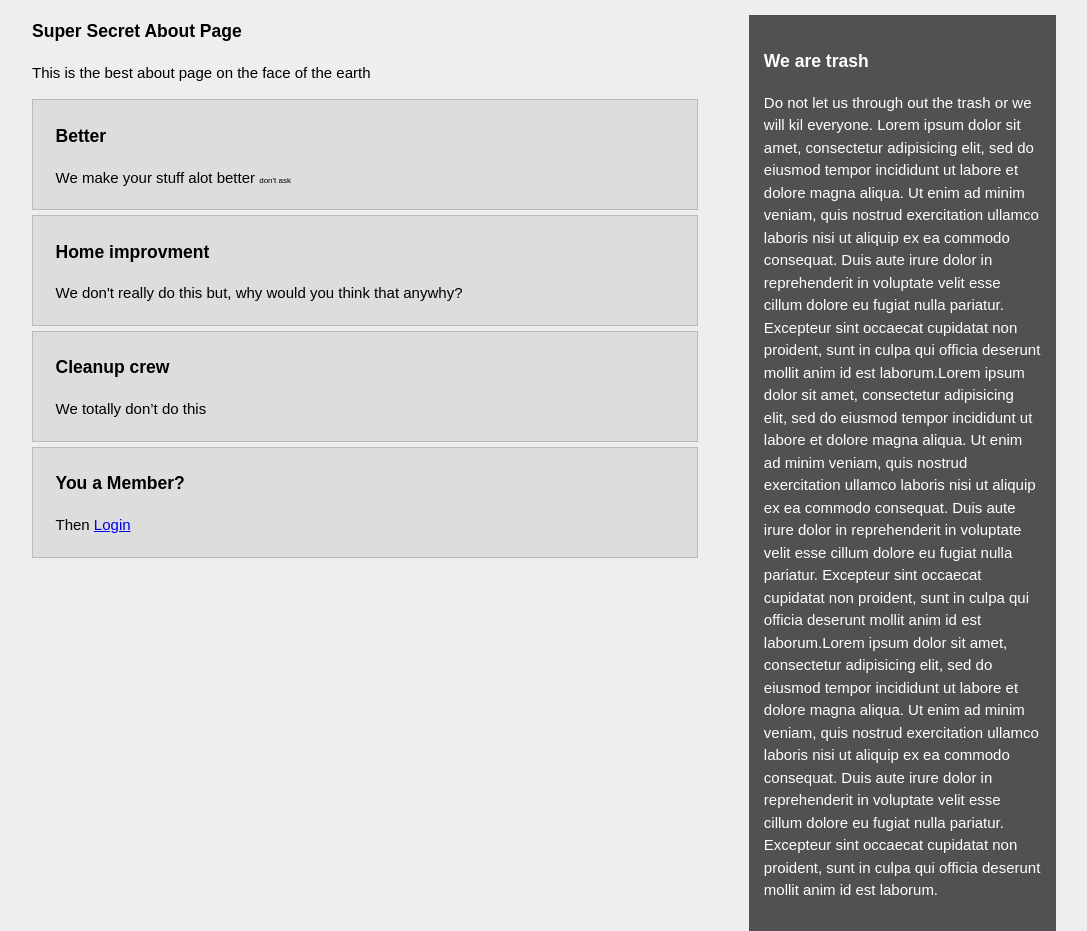
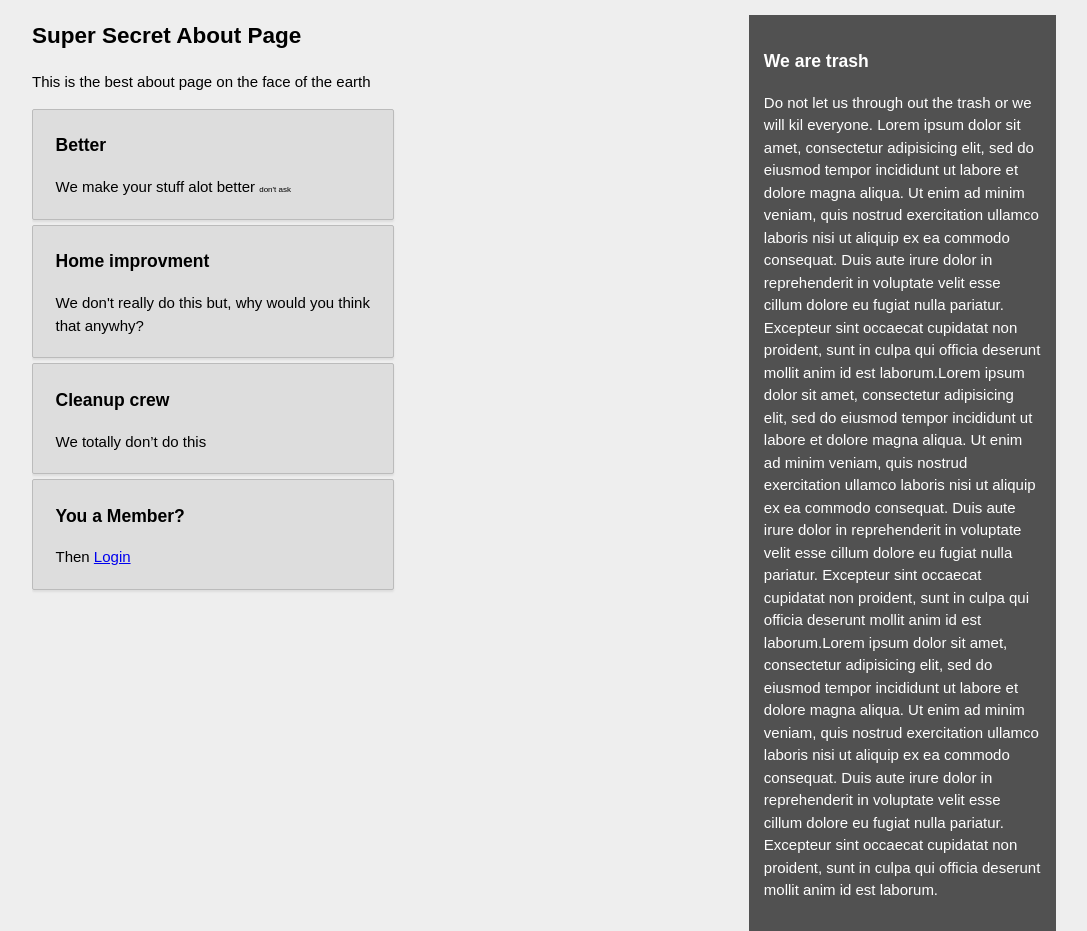
Before and after one commit to NightZKnight/htdocs, a PHP site: page /about.php in a window 1280 px wide. Shown: the part 88-1019 px from the top of the page, without its empty margins (96-1183 px from the left). Run offline with PHP 8.4, Linux system fonts and the light colour scheme.

Commit message:
made some cool stuff

```diff
--- a/about.php
+++ b/about.php
@@ -17,21 +17,25 @@
       <div class="container">
 
         <article id="main-col">
-          <h3>Super Secret About Page</h3>
+          <h2>Super Secret About Page</h2>
           <p>This is the best about page on the face of the earth</p>
-          <div id="about-cards">
+
+          <div class="about-cards">
             <h3>Better</h3>
             <p>We make your stuff alot better <span style="font-size: 6pt;">don't ask</span></p>
           </div>
-          <div id="about-cards">
+
+          <div class="about-cards">
             <h3>Home improvment</h3>
             <p>We don't really do this but, why would you think that anywhy?</p>
           </div>
-          <div id="about-cards">
+
+          <div class="about-cards">
             <h3>Cleanup crew</h3>
             <p>We totally don’t do this</p>
           </div>
-          <div id="about-cards">
+
+          <div class="about-cards">
             <h3>You a Member?</h3>
             <p>Then <a href="#" id="login">Login</a> </p>
 
@@ -54,6 +58,7 @@
             </div>
 
           </div>
+
         </article>
 
         <aside>
--- a/master.css
+++ b/master.css
@@ -223,9 +223,12 @@ aside{
   transition: background-color 0.3s;
 }
 
-#about-cards{
+.about-cards{
+  width: 50%;
+  box-shadow: 0px 2px 2px #dddddd;
   background-color: #ddd;
   border: 1px solid #bbb;
+  border-radius: 2px;
   padding: 5px;
   padding-left: 1.5em;
   margin-bottom: 5px;
```
